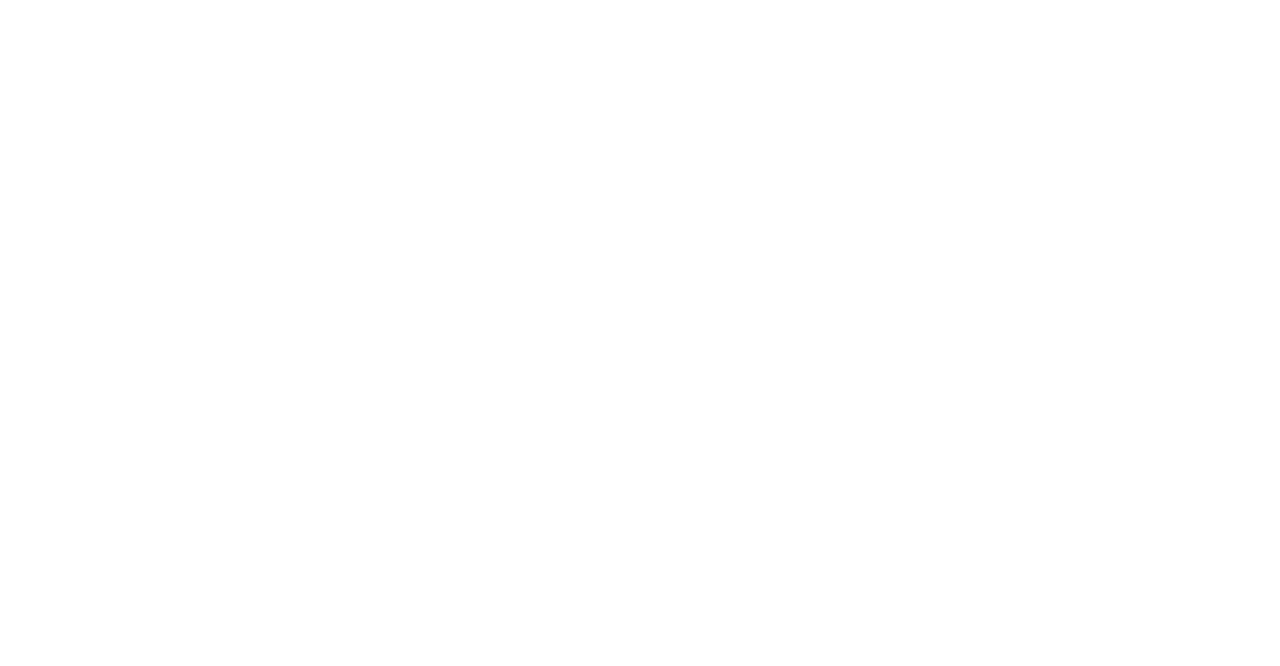
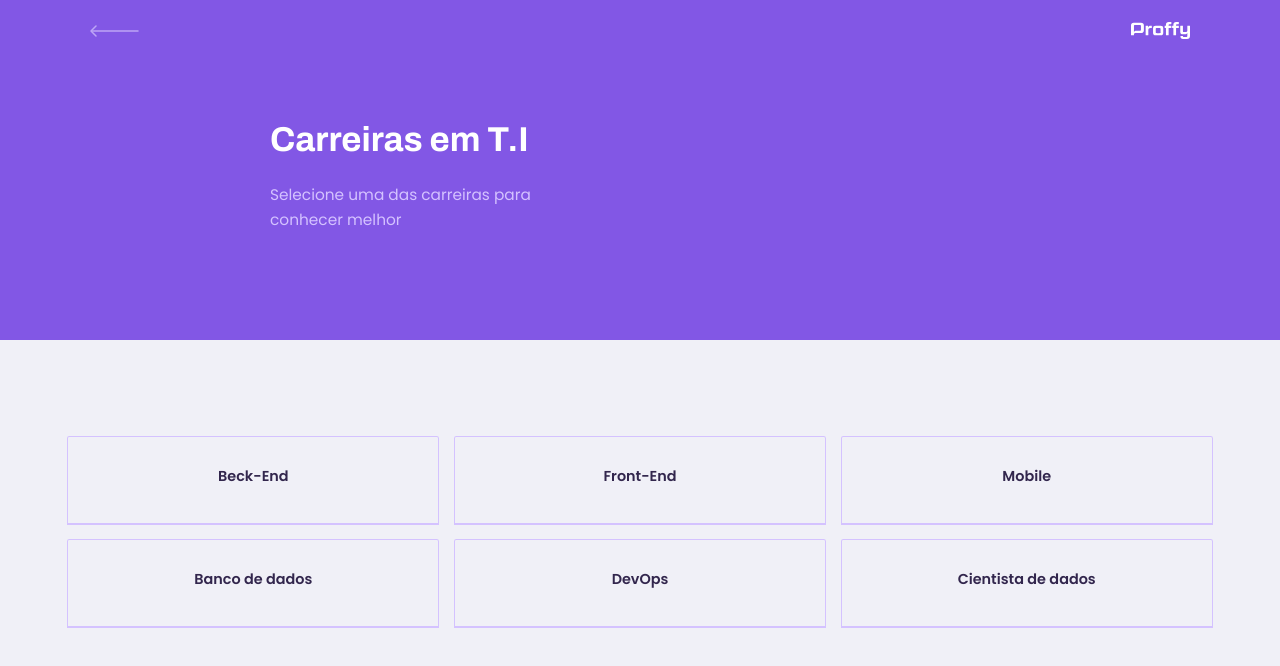
Before and after one commit to Fabioaguero/projeto-estagio, a website: page src/views/career.html in a window 1280 px wide. Drawn offline with Linux system fonts and the light colour scheme.

Commit message:
career
criação da pagina de carreiras

```diff
--- a/public/styles/partials/cadastro.css
+++ b/public/styles/partials/cadastro.css
@@ -96,6 +96,10 @@ body {
         grid-template-columns: 1fr 1fr;
       }
 
+      #career .cards{
+        grid-template-columns: 1fr 1fr 1fr;
+      }
+
 
       .container {
         padding: 10rem auto;
--- a/src/views/career.html
+++ b/src/views/career.html
@@ -0,0 +1,96 @@
+<!DOCTYPE html>
+<html lang="en">
+<head>
+    <meta charset="UTF-8">
+    <meta http-equiv="X-UA-Compatible" content="IE=edge">
+    <meta name="viewport" content="width=device-width, initial-scale=1.0">
+    <meta name="theme-color" content="#8257e5">
+
+    <link rel="shortcut icon" href="/public/assets/favicon.png" type="image/x-icon">
+
+    <link rel="stylesheet" href="/public/styles/main.css">
+    <link rel="stylesheet" href="/public/styles/partials/header.css">
+    <link rel="stylesheet" href="/public/styles/partials/cadastro.css">
+
+    <link rel="preconnect" href="https://fonts.googleapis.com">
+    <link rel="preconnect" href="https://fonts.gstatic.com" crossorigin>
+    <link href="https://fonts.googleapis.com/css2?family=Archivo:wght@400;700&family=Poppins:wght@400;600&family=Roboto:wght@400;700&family=Ubuntu:wght@700&display=swap"
+          rel="stylesheet">
+
+    <title>Proffy | Carreiras</title>
+</head>
+
+<body id="cadastro">
+
+        <header class="page-header">
+
+            <div class="top-bar-container">
+                <a href="/src/views/index.html">
+                    <img src="/public/assets/icons/back.svg" alt="Voltar">
+                </a>
+                <img src="/public/assets/logo.svg" alt="logo proffy">
+            </div>
+
+            <div class="header-content">
+                <strong>Carreiras em T.I</strong>
+                <p>Selecione uma das carreiras para conhecer melhor</p>
+
+            </div>
+        </header>
+
+        <div class="container">
+
+        <main id="career">
+
+            <section class="section" id="board">
+                <div class="container grid">
+
+                <div class="cards grid">
+                  <div class="card" id="card-Beck">
+                    <a href="#">
+                      <h3 class="title">Beck-End</h3>
+                      <p></p>
+                    </a>
+                  </div>
+
+                  <div class="card" id="card-Front">
+                    <a href="#">
+                      <h3 class="title">Front-End</h3>
+                      <p></p>
+                    </a>
+                  </div>
+
+                  <div class="card" id="card-softskill">
+                    <a href="#">
+                        <h3 class="title">Mobile</h3>
+                        <p></p>
+                    </a>
+                  </div>
+
+                  <div class="card" id="card-banco-de-dados">
+                    <a href="#">
+                        <h3 class="title">Banco de dados</h3>
+                        <p></p>
+                    </a>
+                  </div>
+
+                  <div class="card" id="card-devops">
+                    <a href="#">
+                        <h3 class="title">DevOps</h3>
+                        <p></p>
+                    </a>
+                  </div>
+
+                  <div class="card" id="card-bigdata">
+                    <a href="#">
+                        <h3 class="title">Cientista de dados</h3>
+                        <p></p>
+                    </a>
+                  </div>
+                </div>
+                </div>
+            </section>
+        </main>
+    </div>
+</body>
+</html>
```
